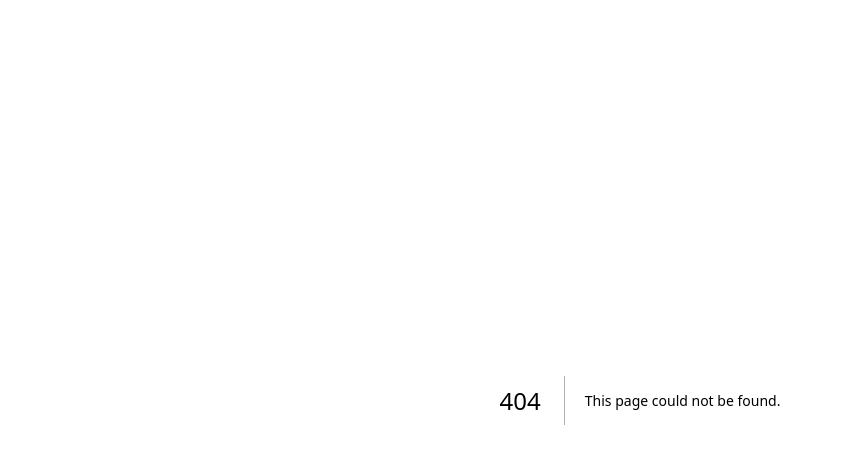
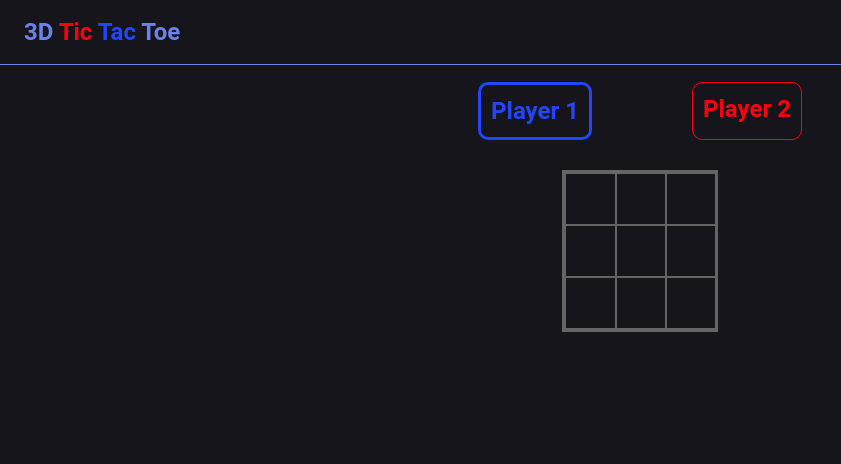
Before and after one commit to dylanp1212/3dttt, a Next.js app: page /two-players in a window 1280 px wide. Before the commit this address had no page. Shown: the top 464 px of the page, without its empty margins (0-841 px from the left). Built offline with nearby package versions, Linux system fonts and the light colour scheme; what @mui/material-nextjs would draw is missing.

Commit message:
basic box function working

```diff
--- /dev/null
+++ b/src/app/two-players/page.tsx
@@ -0,0 +1,16 @@
+'use client'
+import Appbar from '../../components/appbar'
+import Gameboard from '../../components/gameboard'
+import Box from '@mui/material/Box';
+import Typography from '@mui/material/Typography';
+
+export default function Twoplayers() {
+  return (
+    <>
+      <Appbar />
+      <Box sx={{display: 'flex', justifyContent: 'center'}}>
+        <Gameboard />
+      </Box>
+    </>
+  )
+}
--- a/src/components/appbar.tsx
+++ b/src/components/appbar.tsx
@@ -3,24 +3,26 @@ import AppBar from '@mui/material/AppBar';
 import Box from '@mui/material/Box';
 import Toolbar from '@mui/material/Toolbar';
 import Typography from '@mui/material/Typography';
+import {useRouter} from 'next/navigation';
 // import DrawerButton from './drawerButton';
 
-
 export default function Appbar({title}: {title?: string}) {
+  const router = useRouter();
   return (
     <Box sx={{flexGrow: 1}}>
       <AppBar position="fixed" color="transparent" sx={{bgcolor: '#15151b',
         boxShadow: 'none', borderBottom: '1px solid #6c81e9', zIndex: 2000}}>
         <Toolbar>
           {/* <DrawerButton /> */}
-          <Typography variant="h5" component="div" sx={{flexGrow: 1,
-            fontFamily: '"Lexend", sans-serif', fontWeight: 600,
-            letterSpacing: '-0.01em', color: '#6c81e9'}}>
-            {title ? title :
-              <>3D <span style={{color: '#ff0011'}}>Tic</span>
-              <span style={{color: '#2246f9'}}>Tac</span> Toe</>
-            }
-          </Typography>
+          <Box onClick={() => router.push('/')}>
+            <Typography variant="h5" sx={{flexGrow: 1, fontWeight: 600,
+              color: '#6c81e9'}}>
+              {title ? title :
+                <>3D <span style={{color: '#ff0011'}}>Tic </span>
+                <span style={{color: '#2246f9'}}>Tac</span> Toe</>
+              }
+            </Typography>
+          </Box>
         </Toolbar>
       </AppBar>
       <Toolbar></Toolbar>
--- /dev/null
+++ b/src/components/gameboard.tsx
@@ -0,0 +1,33 @@
+import Box from '@mui/material/Box';
+import Typography from '@mui/material/Typography';
+import Tttboard from './tttboard'
+import {TurnContext} from './turnContext'
+import {useState} from 'react'
+
+export default function Gameboard() {
+  const [turn, setTurn] = useState<1|2>(1)
+  return (
+    <Box sx={{display: 'flex', alignItems: 'center', flexDirection: 'column'}}>
+      <Box sx={{display: 'flex', justifyContent: 'center', mt: '10px'}}>
+        <Box sx={{display: 'flex', justifyContent: 'center',
+          mr: '50px', p: '10px', borderRadius: '10px',
+          border: `${turn == 1 ? '3' : '1'}px solid #2246f9`}}>
+          <Typography variant="h5" sx={{fontWeight: 600, color: '#2246f9'}}>
+            Player 1
+          </Typography>
+        </Box>
+        <Box sx={{display: 'flex', justifyContent: 'center',
+          ml: '50px', p: '10px', borderRadius: '10px',
+          border: `${turn == 2 ? '3' : '1'}px solid #ff0011`}}>
+          <Typography variant="h5" sx={{fontWeight: 600, color: '#ff0011'}}>
+            Player 2
+          </Typography>
+        </Box>
+      </Box>
+      {/* <Tttbox turn={turn} boxok={true} val={val} setVal={setVal} /> */}
+      <TurnContext.Provider value={{turn, setTurn}}>
+        <Tttboard />
+      </TurnContext.Provider>
+    </Box>
+  )
+}
--- /dev/null
+++ b/src/components/tttboard.tsx
@@ -0,0 +1,28 @@
+import Box from '@mui/material/Box';
+import Typography from '@mui/material/Typography';
+import Tttbox from './tttbox'
+import {useState} from 'react'
+
+export default function Tttboard() {
+  const [grid, setGrid] = useState<number[]>([0,0,0,0,0,0,0,0,0])
+  // const [val, setVal] = useState<0|1|2>(0)
+  const updateGrid = (box: number, val: 1|2) => {
+    const newgrid = [...grid]
+    newgrid[box] = val
+    // console.log(newgrid)
+    setGrid(newgrid)
+  }
+  return (
+    <Box sx={{mt: '30px', display: 'grid', border: '3px solid #646466',
+      gridTemplateColumns: 'repeat(3, 50px)'}}>
+      {grid.map(
+        (val, index) => {
+          return(
+            <Tttbox boxok={true} val={val} updateGrid={updateGrid} box={index} key={index} />
+          )
+        }
+      )}
+      {/* <Tttbox turn={turn} boxok={true} val={grid[0]} updateGrid={updateGrid} box={0} /> */}
+    </Box>
+  )
+}
--- /dev/null
+++ b/src/components/tttbox.tsx
@@ -0,0 +1,23 @@
+import Box from '@mui/material/Box';
+import {useTurn} from './turnContext'
+
+export default function Tttbox({boxok, val, updateGrid, box}: {boxok: boolean,
+  val: number, updateGrid: (box: number, val: 1|2) => void, box: number}) {
+  const {turn, setTurn} = useTurn()
+  const onClick = () => {
+    if (boxok && val == 0) {
+      updateGrid(box, turn)
+      if (turn == 1) {
+        setTurn(2)
+      } else {
+        setTurn(1)
+      }
+    }
+  }
+  return (
+    <Box sx={{width: '50px', height: '50px', border: '1px solid #646466'}}
+      onClick={onClick}>
+      {val == 1 ? 'X' : val == 2 ? 'O' : ''}
+    </Box>
+  )
+}
--- /dev/null
+++ b/src/components/turnContext.tsx
@@ -0,0 +1,6 @@
+import {createContext, useContext, Dispatch, SetStateAction} from 'react'
+
+export const TurnContext = createContext<{turn: 1|2,
+  setTurn: Dispatch<SetStateAction<1|2>>}>({turn: 1, setTurn: () => {}})
+
+export const useTurn = () => useContext(TurnContext)
```
Also changed, not shown: src/app/one-player/page.tsx (added, +19 -0 lines), src/app/page.tsx (+56 -1 lines), src/app/rules/page.tsx (added, +19 -0 lines).
